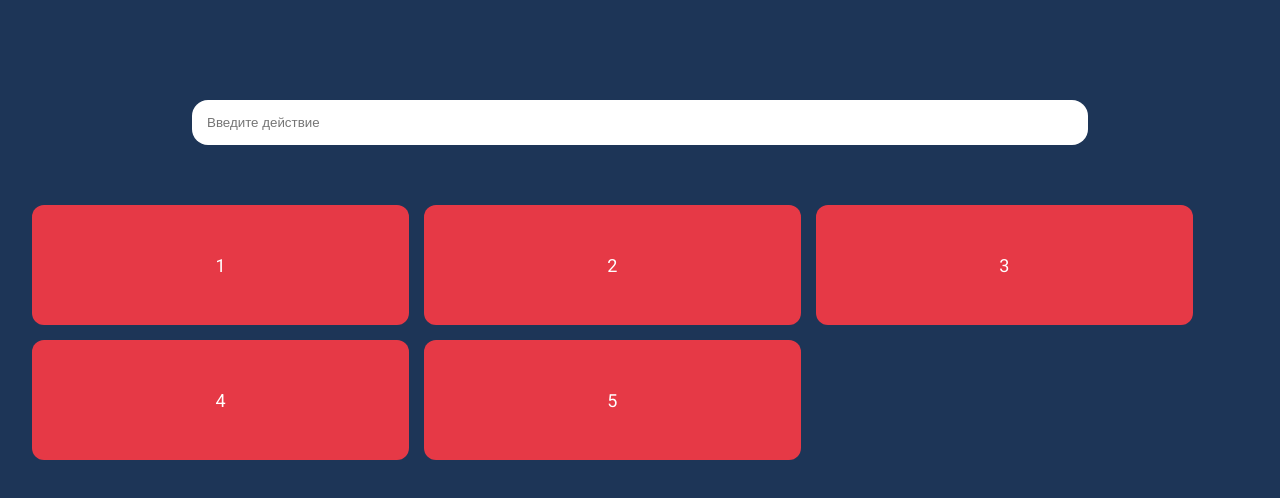
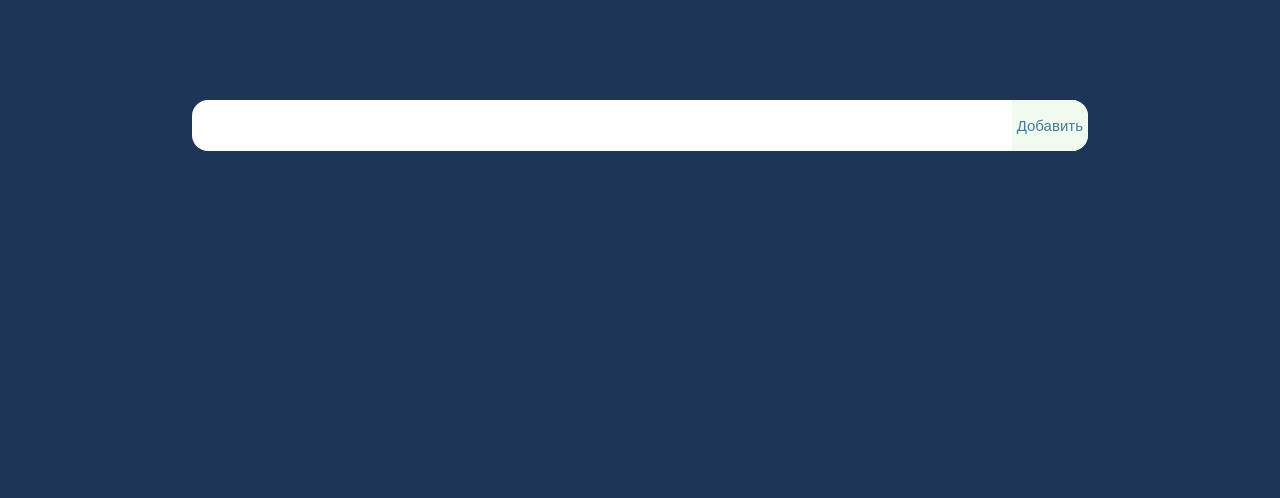
Before and after one commit to YoDenzel/todo-mobx, a React (Create React App) app: page / in a window 1280 px wide. Shown: the top 498 px of the page. Built offline with nearby package versions, Linux system fonts and the light colour scheme.

Commit message:
feat: styles, creating todo e.tc

```diff
--- a/src/pages/todo-page/todo-page.module.scss
+++ b/src/pages/todo-page/todo-page.module.scss
@@ -1,51 +1,57 @@
 @import '../../shared/scss/fonts';
-
-@mixin box {
-  height: 100vh;
-  width: 100%;
-  display: flex;
-  justify-content: center;
-  align-items: center;
-}
 
 .todo_wrapper {
   background-color: var(--dark_blue);
-  height: 100vh;
+  min-height: 100vh;
   width: 100%;
   display: flex;
   align-items: center;
   flex-direction: column;
 }
 
+.create_todo_container {
+  display: flex;
+  width: 70%;
+  position: relative;
+  margin-top: 100px;
+  align-items: center;
+}
+
 .create_todo_input {
+  @include regular;
   padding: 15px;
-  width: 70%;
+  width: 100%;
   border-radius: 16px;
   border: 0;
   outline: none;
   display: flex;
-  margin-top: 100px;
+}
+
+.create_todo_button {
+  @include caption;
+  position: absolute;
+  right: 0px;
+  height: 100%;
+  border-bottom-right-radius: 16px;
+  border-top-right-radius: 16px;
+  border: none;
+  padding: 5px;
+  color: var(--blue);
+  background-color: var(--honeydrew);
+  cursor: pointer;
+  &:hover {
+    background-color: #e4ede1;
+  }
 }
 
 .todo_container {
-  width: 95%;
+  width: 70%;
   margin-top: 60px;
   display: flex;
   flex-wrap: wrap;
-  gap: 15px;
+  gap: 5px;
+  max-height: 400px;
+  overflow-y: scroll;
+  background-color: var(--blue);
+  border-radius: 8px;
 }
-
-.todo_card {
-  width: 31%;
-  height: 120px;
-  display: flex;
-  justify-content: center;
-  align-items: center;
-  background-color: var(--red);
-  border-radius: 12px;
-}
-
-.todo_card__title {
-  @include regular;
-  color: var(--white);
-}
--- a/src/pages/todo-page/todo-page.tsx
+++ b/src/pages/todo-page/todo-page.tsx
@@ -1,19 +1,31 @@
+import { useState } from 'react';
+import { TodoStore } from '../../store/todo-store';
 import styles from './todo-page.module.scss';
+import { TODO_INPUT_PLACEHOLDER } from './constants';
+import { TodoItem } from '../../components';
+import { observer } from 'mobx-react-lite';
 
-export function TodoPage() {
+export const TodoPage = observer(() => {
+  const [createTodoInputValue, setCreateTodoInputValue] = useState('');
+  const addTodoClickhandler = () => {
+    TodoStore.createTodo(createTodoInputValue);
+  };
   return (
     <div className={styles.todo_wrapper}>
-      <input
-        className={styles.create_todo_input}
-        placeholder="Введите действие"
-      />
+      <div className={styles.create_todo_container}>
+        <input
+          className={styles.create_todo_input}
+          placeholder={TODO_INPUT_PLACEHOLDER}
+          value={createTodoInputValue}
+          onChange={e => setCreateTodoInputValue(e.target.value)}
+        />
+        <button className={styles.create_todo_button} onClick={addTodoClickhandler}>Добавить</button>
+      </div>
       <div className={styles.todo_container}>
-        {[1, 2, 3, 4, 5].map(item => (
-          <div className={styles.todo_card} key={item}>
-            <p className={styles.todo_card__title}>{item}</p>
-          </div>
+        {TodoStore.todoArr.map(item => (
+          <TodoItem todoItem={item} key={item.id} />
         ))}
       </div>
     </div>
   );
-}
+});
```
